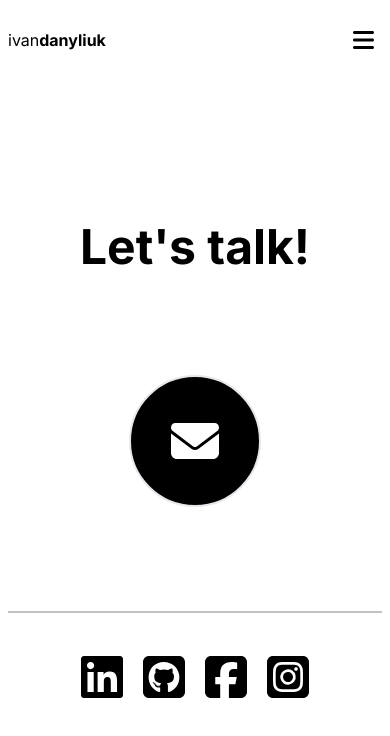
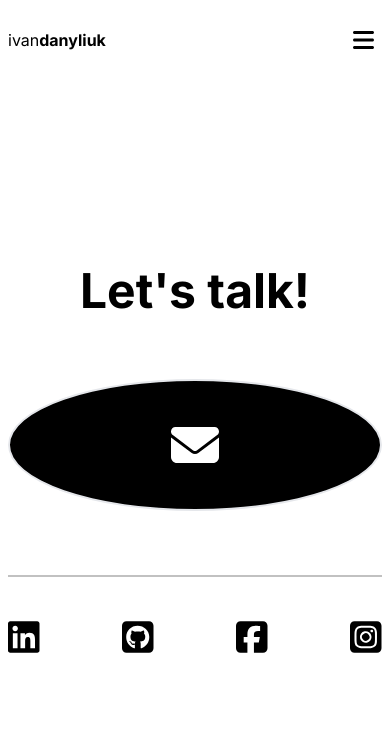
Before and after one commit to IvanDanyliuk/portfolio, a Next.js app: page /contact in a window 390 px wide. Shown: the top 736 px of the page. Built offline with nearby package versions, Linux system fonts and the light colour scheme.

Commit message:
add animations for the Contact page and the Navbar

```diff
--- a/app/contact/page.tsx
+++ b/app/contact/page.tsx
@@ -5,8 +5,8 @@ import SocialMediaList from '@/components/SocialMediaList';
 
 export default function Contact() {
   return (
-    <div className='relative mx-auto py-6 w-full md:w-1/2 flex flex-col items-center overflow-hidden'>
-      <h2 className='mb-10 font-bold text-5xl text-center'>Let's talk!</h2>
+    <div className='mx-auto py-6 w-full h-full md:w-1/2 overflow-hidden bg-white'>
+      <h2 className='mb-10 font-bold text-5xl text-center animate-from-top'>Let's talk!</h2>
       <div>
         <Link href='mailto:ivandaniliuk@gmail.com' className='flex justify-center items-center my-16 p-10 text-5xl border-2 rounded-[50%] bg-black text-white pulse'>
           <FontAwesomeIcon icon={faEnvelope} />
--- a/app/globals.css
+++ b/app/globals.css
@@ -11,17 +11,18 @@ body {
 }
 
 header, main {
-  @apply container mx-auto flex justify-between items-center px-2 lg:px-0;
+  @apply container mx-auto px-2 lg:px-0 bg-white;
+}
+
+header {
+  @apply flex justify-between items-center;
 }
 
 main {
-  @apply flex min-h-full flex-1 flex-col justify-center;
+  @apply relative flex min-h-full flex-1 flex-col justify-center;
 }
 
 /* Layout */
-.nav-menu-mobile {
-  @apply animate-from-top;
-}
 
 .nav-link {
   @apply relative inline-block font-medium tracking-wide;
@@ -44,11 +45,11 @@ main {
 }
 
 .socialMediaList__horizontal {
-  @apply flex w-full gap-5 justify-between items-center text-5xl md:text-3xl;
+  @apply flex w-full gap-5 justify-between items-center text-4xl md:text-3xl;
 }
 
 .socialMediaList__vertical {
-  @apply flex flex-col w-full justify-center content-between text-5xl md:text-3xl;
+  @apply flex flex-col w-full justify-center content-between text-4xl md:text-3xl;
 }
 
 .btn {
--- a/app/page.tsx
+++ b/app/page.tsx
@@ -7,7 +7,7 @@ export default function Home() {
   return (
     <div className='flex w-full relative flex-col grow justify-between overflow-hidden'>
       <div className='flex flex-col md:flex-row grow justify-between items-center'>
-        <div className='relative w-full md:w-1/2 py-24 md:py-0 md:h-auto greeting-block'>
+        <div className='relative w-full md:py-0 md:h-auto greeting-block'>
           <h1 className='mainHeading'>Hi! I am <strong className='font-bold'>Ivan Danyliuk</strong>.</h1>
           <h2 className='subHeading'>I am a creative frontend developer based in Ukraine</h2>
         </div>
@@ -29,7 +29,7 @@ export default function Home() {
           </Link>
         </div>
       </div>
-      <div className='w-full md:w-1/6 h-20 px-7 md:px-0 social-media'>
+      <div className='w-full md:w-1/6 h-20 px-7 md:px-0 flex items-center social-media'>
         <SocialMediaList orientation='horizontal' />
       </div>
     </div>
--- a/components/Navbar.tsx
+++ b/components/Navbar.tsx
@@ -2,7 +2,7 @@
 
 import Link from 'next/link'
 import { usePathname } from 'next/navigation'
-import { Disclosure } from '@headlessui/react'
+import { Disclosure, Transition } from '@headlessui/react'
 import { FontAwesomeIcon } from '@fortawesome/react-fontawesome'
 import { faBars, faXmark } from '@fortawesome/free-solid-svg-icons'
 import { v4 as uuid } from 'uuid'
@@ -19,7 +19,7 @@ export default function Header() {
 
   return (
     <Disclosure as='nav' className='bg-white'>
-      {() => (
+      {({ open }) => (
         <>
           <div className='relative h-20 flex items-center justify-between'>
             <ul className='md:flex justify-between gap-5 hidden'>
@@ -37,14 +37,23 @@ export default function Header() {
             </ul>
 
             <div className='absolute inset-y-0 right-0 flex items-center sm:hidden'>
-              {/* Mobile menu button*/}
               <Disclosure.Button className='relative inline-flex items-center justify-center p-2 text-2xl text-black focus:outline-none focus:ring-2 focus:ring-inset focus:ring-white'>
                 <FontAwesomeIcon icon={faBars} />
               </Disclosure.Button>
             </div>
           </div>
 
-          <Disclosure.Panel className='sm:hidden absolute top-0 left-0 w-full h-full z-10 bg-white nav-menu-mobile'>
+          <Transition
+            show={open}
+            enter="transition duration-100 ease-out"
+            enterFrom="transform scale-95 opacity-0"
+            enterTo="transform scale-100 opacity-100"
+            leave="transition duration-75 ease-out"
+            leaveFrom="transform scale-100 opacity-100"
+            leaveTo="transform scale-95 opacity-0"
+            className='sm:hidden absolute top-0 left-0 w-full h-full z-10 bg-white'
+          >
+            <Disclosure.Panel static>
               <div className='px-2'>
                 <div className='w-full h-20 flex justify-end items-center'>
                   <Disclosure.Button className='text-2xl p-2'>
@@ -68,12 +77,12 @@ export default function Header() {
                     </li>
                   ))}
                 </ul>
-              {/* <hr className='my-7 bg-gray-100' /> */}
-              <div className='px-5 py-5 w-full absolute left-0 bottom-3'>
+                <div className='px-7 py-5 w-full absolute left-0 bottom-3'>
                   <SocialMediaList orientation='horizontal' />
                 </div>
               </div>
             </Disclosure.Panel>
+          </Transition>
         </>
       )}
     </Disclosure>
--- a/package.json
+++ b/package.json
@@ -15,6 +15,7 @@
     "@fortawesome/free-solid-svg-icons": "^6.4.2",
     "@fortawesome/react-fontawesome": "^0.2.0",
     "@headlessui/react": "^1.7.17",
+    "@headlessui/tailwindcss": "^0.2.0",
     "@types/jsonwebtoken": "^9.0.2",
     "@types/node": "20.5.1",
     "@types/react": "18.2.20",
--- a/tailwind.config.ts
+++ b/tailwind.config.ts
@@ -39,8 +39,12 @@ const config: Config = {
           '100%': { width: '100%' },
         },
         fromTop: {
-          '0%': { top: '-100' },
+          '0%': { top: '-100%' },
           '100%': { top: '0' },
+        },
+        toTop: {
+          '0%': { top: '0' },
+          '100%': { top: '-100%' },
         },
         pulseFromCenter: {
           '0%': { 'box-shadow': '0 0 0 0px rgba(0, 0, 0, 0.2)' },
@@ -51,7 +55,8 @@ const config: Config = {
         'from-center': 'fromCenter 1.25s ease forwards',
         'from-left': 'fromLeft 3s alternate',
         'from-right': 'fromRight 3s alternate',
-        'from-top': 'fromTop 3s ease',
+        'from-top': 'fromTop 1.25s ease',
+        'to-top': 'toTop 1.25s ease',
         'pulse': 'pulseFromCenter 2s infinite',
       },
 
```
Also changed, not shown: 1 other file (tests, documents, lock files or other folders). Lines whose indentation alone changed are shown as unchanged.
